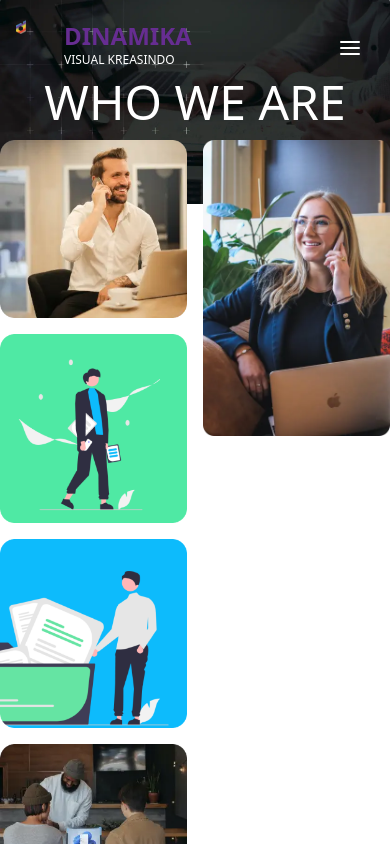
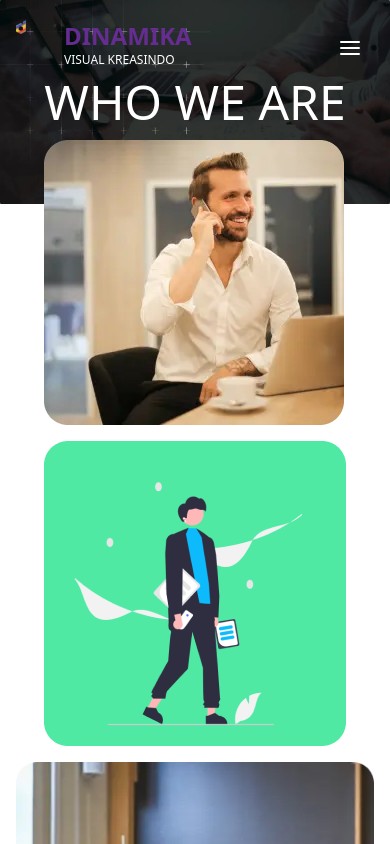
Before and after one commit to sonyfebrian/compro, a Next.js app: page /vision in a window 390 px wide. Shown: the top 844 px of the page. Built offline with nearby package versions, Linux system fonts and the light colour scheme.

Commit message:
fixed mobile view

```diff
--- a/src/pages/vision.js
+++ b/src/pages/vision.js
@@ -15,7 +15,7 @@
 
       <Hero />
 
-      <div className="grid grid-cols-2 md:grid-cols-3  gap-4 relative -mt-16 ">
+      <div className="grid grid-cols-1 sm:grid-cols-2 md:grid-cols-3 gap-4 relative -mt-16">
         <div className="grid gap-4 mx-auto">
           <div>
             <Image
@@ -36,7 +36,7 @@
             />
           </div>
         </div>
-        <div className="grid gap-4">
+        <div className="grid gap-4 mx-4">
           <div>
             <Image
               height=""
```
